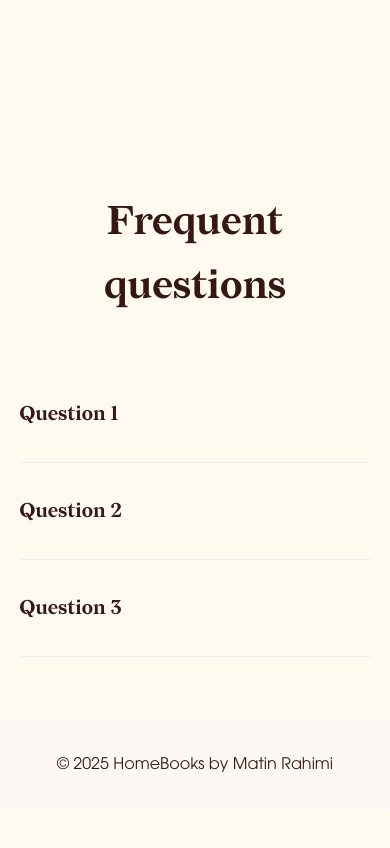
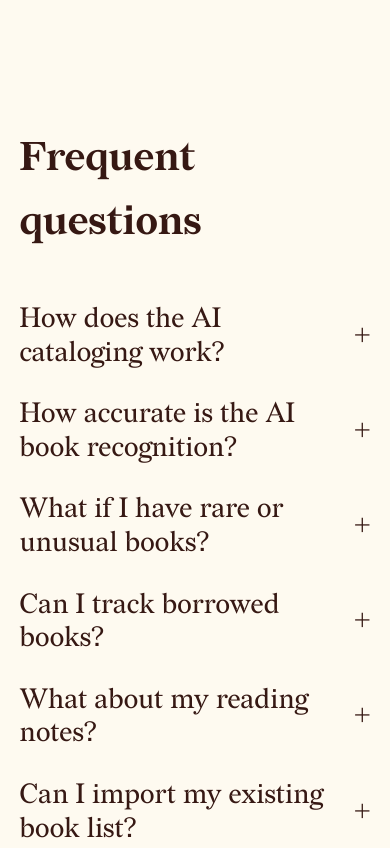
Before and after one commit to Matinrahimik/Home-books-Website, a website: page index.html in a window 390 px wide. Shown: the part 10240-11088 px from the top of the page. Before the commit the page ends 11051 px from the top, so only its background shows below. Drawn offline with Linux system fonts and the light colour scheme.

```diff
--- a/index.html
+++ b/index.html
@@ -236,16 +236,40 @@
         <h2>Frequent questions</h2>
         <div class="faq-container">
             <div class="faq-item">
-                <div class="faq-question">Question 1</div>
-                <div class="faq-answer">Answer placeholder 1</div>
+                <div class="faq-content">
+                    <div class="faq-question">How does the AI cataloging work?</div>
+                    <div class="faq-answer">Simply take photos of your bookshelves, and our AI will identify and catalog your books automatically, including title, author, and other metadata.</div>
+                </div>
             </div>
             <div class="faq-item">
-                <div class="faq-question">Question 2</div>
-                <div class="faq-answer">Answer placeholder 2</div>
+                <div class="faq-content">
+                    <div class="faq-question">How accurate is the AI book recognition?</div>
+                    <div class="faq-answer">Our AI achieves over 95% accuracy in recognizing book spines from shelf photos, with continuous improvements through machine learning.</div>
+                </div>
             </div>
             <div class="faq-item">
-                <div class="faq-question">Question 3</div>
-                <div class="faq-answer">Answer placeholder 3</div>
+                <div class="faq-content">
+                    <div class="faq-question">What if I have rare or unusual books?</div>
+                    <div class="faq-answer">Our system has information on over 40 million books, including rare and out-of-print editions. For unrecognized books, you can easily add them manually.</div>
+                </div>
+            </div>
+            <div class="faq-item">
+                <div class="faq-content">
+                    <div class="faq-question">Can I track borrowed books?</div>
+                    <div class="faq-answer">Yes! You can easily track who borrowed which books and when. We'll send automatic email or SMS reminders to your friends, so you don't need to have that awkward conversation about returning books.</div>
+                </div>
+            </div>
+            <div class="faq-item">
+                <div class="faq-content">
+                    <div class="faq-question">What about my reading notes?</div>
+                    <div class="faq-answer">HomeBooks provides a dedicated space for your reading notes, highlights, and thoughts, all organized by book and easily searchable.</div>
+                </div>
+            </div>
+            <div class="faq-item">
+                <div class="faq-content">
+                    <div class="faq-question">Can I import my existing book list?</div>
+                    <div class="faq-answer">Yes! HomeBooks supports importing from Goodreads, Excel, and other common formats to make your transition seamless.</div>
+                </div>
             </div>
         </div>
     </section>
--- a/script.js
+++ b/script.js
@@ -1,19 +1,3 @@
-// FAQ Toggle functionality
-document.querySelectorAll('.faq-question').forEach(question => {
-    question.addEventListener('click', () => {
-        const answer = question.nextElementSibling;
-        const isOpen = answer.style.display === 'block';
-
-        // Close all other answers
-        document.querySelectorAll('.faq-answer').forEach(a => {
-            a.style.display = 'none';
-        });
-
-        // Toggle current answer
-        answer.style.display = isOpen ? 'none' : 'block';
-    });
-});
-
 // Smooth scroll for navigation links
 document.querySelectorAll('a[href^="#"]').forEach(anchor => {
     anchor.addEventListener('click', function (e) {
@@ -91,3 +75,28 @@
         observer.observe(userSection);
     }
 });
+
+// FAQ Toggle functionality
+document.querySelectorAll('.faq-question').forEach(question => {
+    question.addEventListener('click', () => {
+        const answer = question.nextElementSibling;
+        const isOpen = question.classList.contains('active');
+
+        // Close all other answers
+        document.querySelectorAll('.faq-question').forEach(q => {
+            if (q !== question) {
+                q.classList.remove('active');
+                q.nextElementSibling.style.display = 'none';
+            }
+        });
+
+        // Toggle current answer
+        if (isOpen) {
+            question.classList.remove('active');
+            answer.style.display = 'none';
+        } else {
+            question.classList.add('active');
+            answer.style.display = 'block';
+        }
+    });
+});
--- a/styles.css
+++ b/styles.css
@@ -724,16 +724,19 @@
 
 /* FAQ Section */
 .faq {
-    padding: 8rem 5% 4rem 5%;
-    background-color: var(--bg-color);
+    padding: 0rem 8% 8rem 8%;
+    max-width: none;
+    margin: 0;
 }
 
 .faq h2 {
     font-family: 'Redaction', serif;
-    font-size: 3rem;
-    margin-bottom: 3rem;
+    font-size: 4.5rem;
+    margin-bottom: 5rem;
     font-weight: bold;
-    text-align: center;
+    max-width: calc(100% / 1.4);
+    margin-left: 0;
+    margin-right: 0;
 }
 
 .faq-container {
@@ -742,22 +745,64 @@
 }
 
 .faq-item {
-    border-bottom: 1px solid #eee;
-    padding: 1rem 0;
+    margin-bottom: 2.5rem;
+}
+
+.faq-content {
+    max-width: none;
 }
 
 .faq-question {
     font-family: 'Redaction', serif;
-    font-weight: bold;
-    font-size: 1.25rem;
+    font-size: 2.5rem;
+    margin-bottom: 1rem;
+    font-weight: normal;
+    line-height: 1.2;
     cursor: pointer;
-    padding: 1rem 0;
     color: var(--text-color);
+    transition: opacity 0.3s ease;
+    position: relative;
+    padding-right: 3rem;
+}
+
+.faq-question:hover {
+    opacity: 0.8;
+}
+
+.faq-question::after {
+    content: '+';
+    position: absolute;
+    right: 0;
+    top: 50%;
+    transform: translateY(-50%);
+    font-size: 2.5rem;
+    transition: transform 0.3s ease;
+}
+
+.faq-question.active::after {
+    transform: translateY(-50%) rotate(45deg);
 }
 
 .faq-answer {
+    font-family: 'ITC Avant Garde Pro', sans-serif;
+    font-size: 1.25rem;
+    line-height: 1.5;
+    color: var(--text-color);
     display: none;
-    padding: 1rem 0;
+    padding-bottom: 1rem;
+    animation: fadeIn 0.5s ease forwards;
+    max-width: 65ch;
+}
+
+@keyframes fadeIn {
+    from {
+        opacity: 0;
+        transform: translateY(-10px);
+    }
+    to {
+        opacity: 1;
+        transform: translateY(0);
+    }
 }
 
 /* Footer */
@@ -880,6 +925,33 @@
     .number {
         font-size: 11rem;
     }
+
+    .faq {
+        padding: 6rem 5% 6rem 5%;
+    }
+
+    .faq h2 {
+        font-size: 3.75rem;
+        margin-bottom: 4rem;
+        max-width: 90%;
+    }
+
+    .faq-container {
+        max-width: 90%;
+    }
+
+    .faq-item {
+        margin-bottom: 2rem;
+    }
+
+    .faq-question {
+        font-size: 2.25rem;
+        margin-bottom: 0.875rem;
+    }
+
+    .faq-answer {
+        font-size: 1.125rem;
+    }
 }
 
 @media (max-width: 768px) {
@@ -961,6 +1033,38 @@
     .feature-number {
         font-size: 8rem;
     }
+
+    .faq {
+        padding: 4rem 5% 4rem 5%;
+    }
+
+    .faq h2 {
+        font-size: 3rem;
+        margin-bottom: 3rem;
+        max-width: 100%;
+    }
+
+    .faq-container {
+        max-width: 100%;
+    }
+
+    .faq-item {
+        margin-bottom: 1.75rem;
+    }
+
+    .faq-question {
+        font-size: 1.75rem;
+        margin-bottom: 0.75rem;
+        padding-right: 2.5rem;
+    }
+
+    .faq-question::after {
+        font-size: 2rem;
+    }
+
+    .faq-answer {
+        font-size: 1rem;
+    }
 }
 
 /* Update all text colors to use the variable */
```
